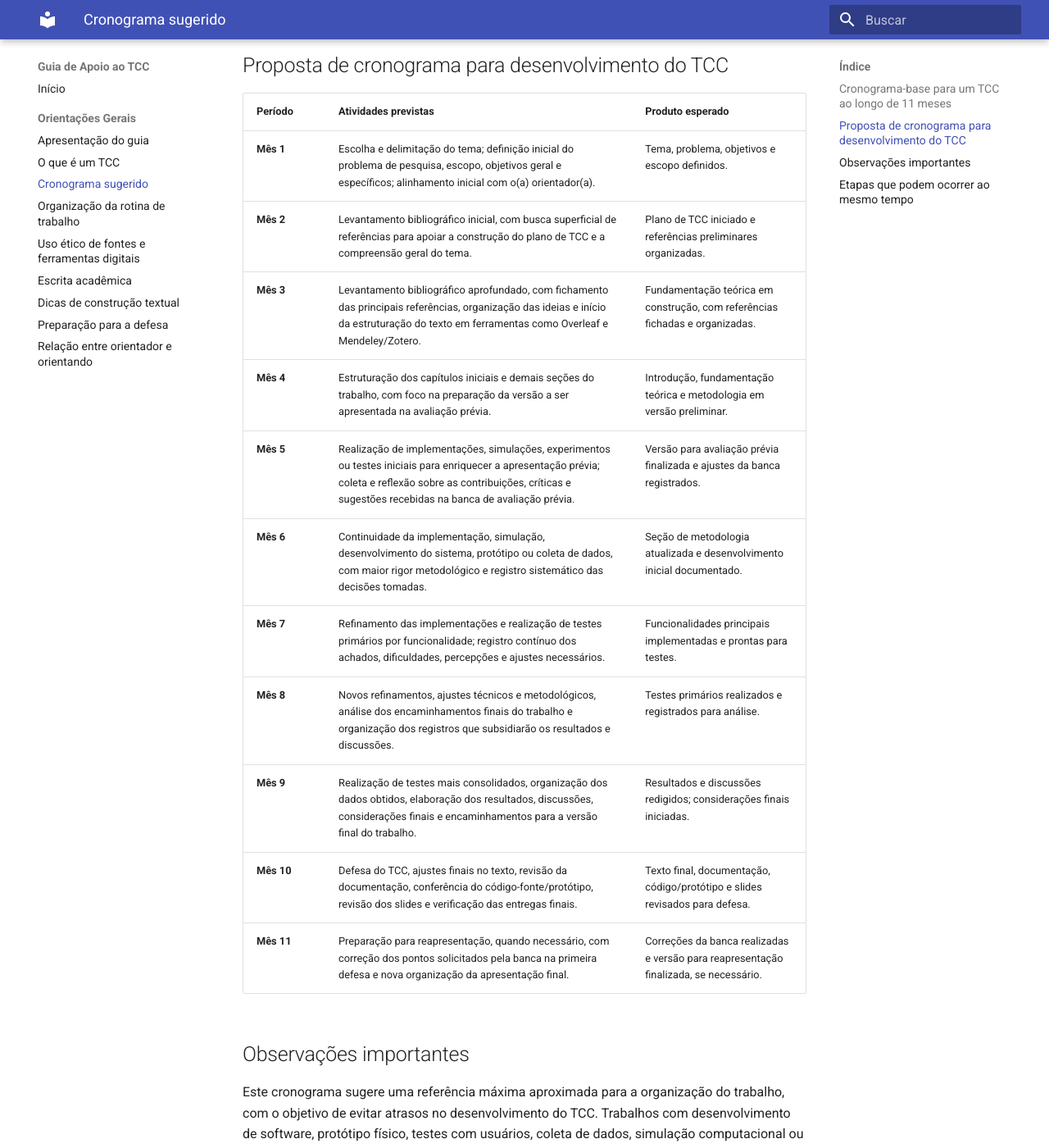
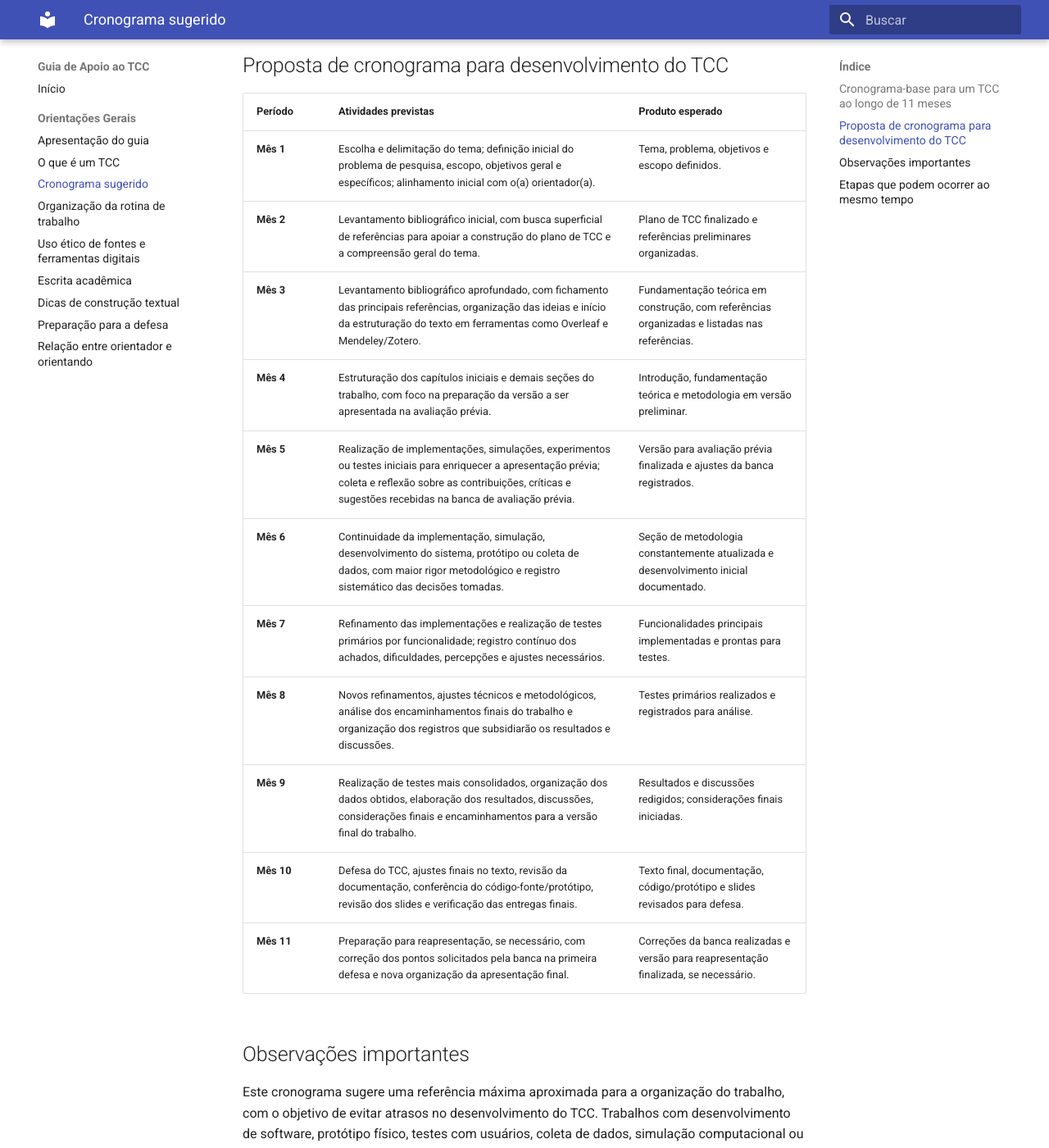
Before and after one commit to danielaflor/tcc, an MkDocs documentation site: the page built from docs/orientacoes-gerais/cronograma.md, in a window 1280 px wide and 1400 px high, scrolled down 402 px. Shown: the whole window at 82% size. Built offline with MkDocs 1.6.1 and Material for MkDocs 9.7.7, drawn with Linux system fonts in a browser that asks for light colours.

Commit message:
Update cronograma with revised month activities

```diff
--- a/docs/orientacoes-gerais/cronograma.md
+++ b/docs/orientacoes-gerais/cronograma.md
@@ -11,16 +11,16 @@ Este cronograma é genérico e pode ser adaptado a diferentes anos letivos. Em c
 | Período | Atividades previstas | Produto esperado |
 |---|---|---|
 | **Mês 1** | Escolha e delimitação do tema; definição inicial do problema de pesquisa, escopo, objetivos geral e específicos; alinhamento inicial com o(a) orientador(a). | Tema, problema, objetivos e escopo definidos. |
-| **Mês 2** | Levantamento bibliográfico inicial, com busca superficial de referências para apoiar a construção do plano de TCC e a compreensão geral do tema. | Plano de TCC iniciado e referências preliminares organizadas. |
-| **Mês 3** | Levantamento bibliográfico aprofundado, com fichamento das principais referências, organização das ideias e início da estruturação do texto em ferramentas como Overleaf e Mendeley/Zotero. | Fundamentação teórica em construção, com referências fichadas e organizadas. |
+| **Mês 2** | Levantamento bibliográfico inicial, com busca superficial de referências para apoiar a construção do plano de TCC e a compreensão geral do tema. | Plano de TCC finalizado e referências preliminares organizadas. |
+| **Mês 3** | Levantamento bibliográfico aprofundado, com fichamento das principais referências, organização das ideias e início da estruturação do texto em ferramentas como Overleaf e Mendeley/Zotero. | Fundamentação teórica em construção, com referências organizadas e listadas nas referências. |
 | **Mês 4** | Estruturação dos capítulos iniciais e demais seções do trabalho, com foco na preparação da versão a ser apresentada na avaliação prévia. | Introdução, fundamentação teórica e metodologia em versão preliminar. |
 | **Mês 5** | Realização de implementações, simulações, experimentos ou testes iniciais para enriquecer a apresentação prévia; coleta e reflexão sobre as contribuições, críticas e sugestões recebidas na banca de avaliação prévia. | Versão para avaliação prévia finalizada e ajustes da banca registrados. |
-| **Mês 6** | Continuidade da implementação, simulação, desenvolvimento do sistema, protótipo ou coleta de dados, com maior rigor metodológico e registro sistemático das decisões tomadas. | Seção de metodologia atualizada e desenvolvimento inicial documentado. |
+| **Mês 6** | Continuidade da implementação, simulação, desenvolvimento do sistema, protótipo ou coleta de dados, com maior rigor metodológico e registro sistemático das decisões tomadas. | Seção de metodologia constantemente atualizada e desenvolvimento inicial documentado. |
 | **Mês 7** | Refinamento das implementações e realização de testes primários por funcionalidade; registro contínuo dos achados, dificuldades, percepções e ajustes necessários. | Funcionalidades principais implementadas e prontas para testes. |
 | **Mês 8** | Novos refinamentos, ajustes técnicos e metodológicos, análise dos encaminhamentos finais do trabalho e organização dos registros que subsidiarão os resultados e discussões. | Testes primários realizados e registrados para análise. |
 | **Mês 9** | Realização de testes mais consolidados, organização dos dados obtidos, elaboração dos resultados, discussões, considerações finais e encaminhamentos para a versão final do trabalho. | Resultados e discussões redigidos; considerações finais iniciadas. |
 | **Mês 10** | Defesa do TCC, ajustes finais no texto, revisão da documentação, conferência do código-fonte/protótipo, revisão dos slides e verificação das entregas finais. | Texto final, documentação, código/protótipo e slides revisados para defesa. |
-| **Mês 11** | Preparação para reapresentação, quando necessário, com correção dos pontos solicitados pela banca na primeira defesa e nova organização da apresentação final. | Correções da banca realizadas e versão para reapresentação finalizada, se necessário. |
+| **Mês 11** | Preparação para reapresentação, se necessário, com correção dos pontos solicitados pela banca na primeira defesa e nova organização da apresentação final. | Correções da banca realizadas e versão para reapresentação finalizada, se necessário. |
 
 ## Observações importantes
 
```
